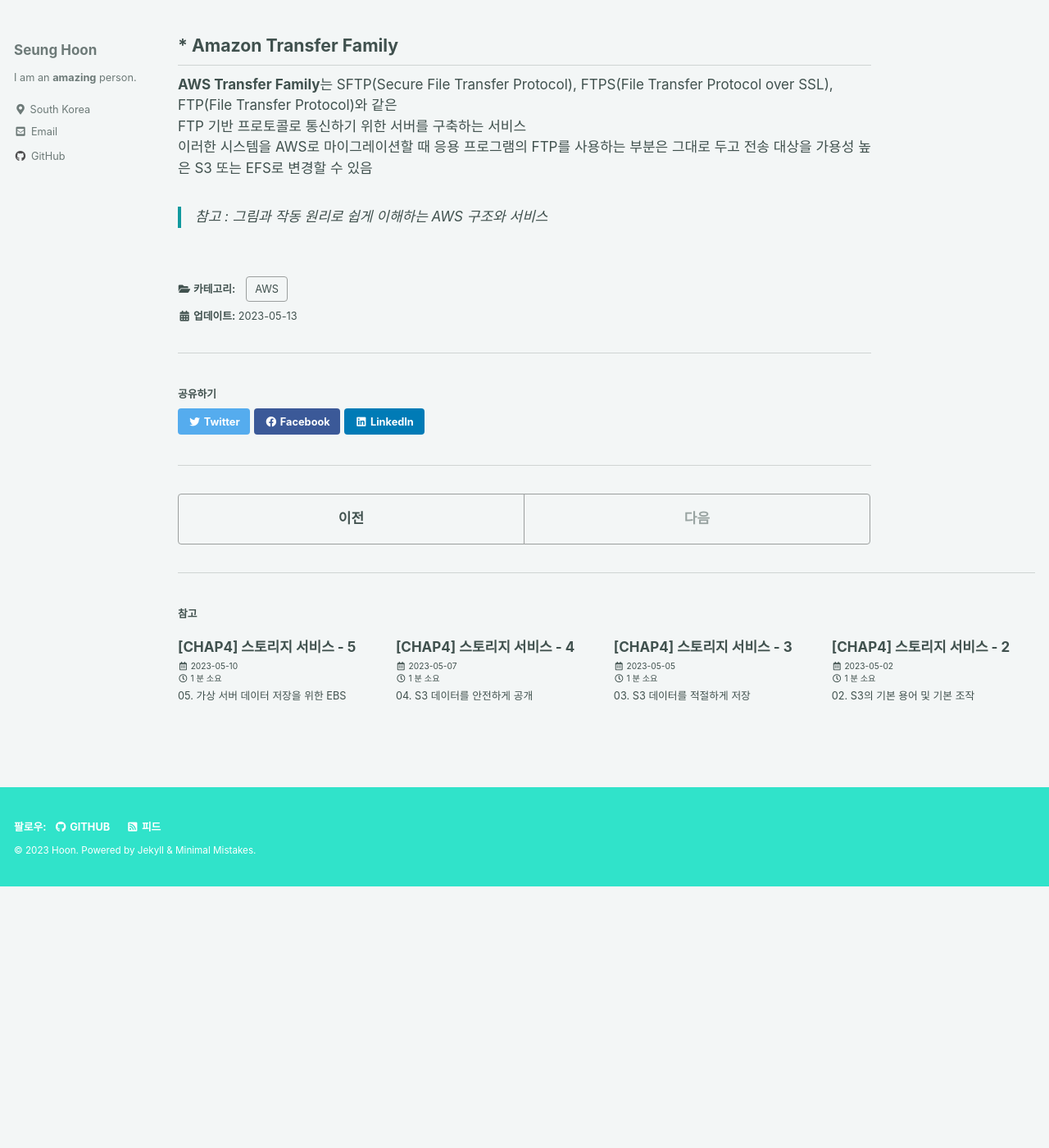
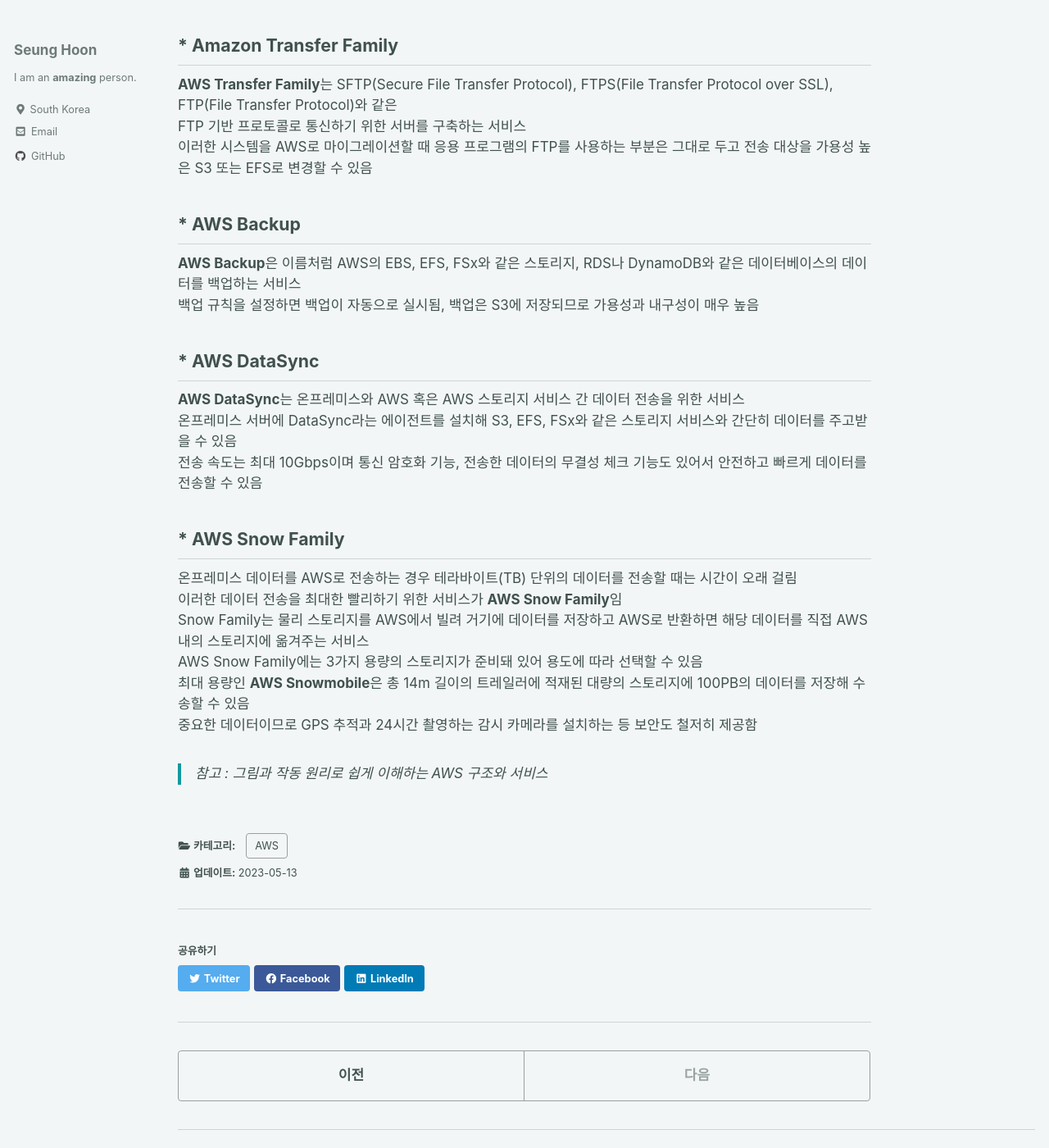
Before and after one commit to ibk01161/ibk01161.github.io, a Jekyll site: the page built from _posts/2023-05-13-aws4_06.md, in a window 1280 px wide and 1400 px high, scrolled down 1238 px. Shown: the whole window at 82% size. Built offline with Jekyll 4.4.1, drawn with Linux system fonts in a browser that asks for light colours; cached includes are drawn as plain includes; before the commit the page ends 2319 px from its top, so only the background shows below that.

Commit message:
Add Post

```diff
--- a/_posts/2023-05-13-aws4_06.md
+++ b/_posts/2023-05-13-aws4_06.md
@@ -42,4 +42,27 @@ FTP 기반 프로토콜로 통신하기 위한 서버를 구축하는 서비스
 이러한 시스템을 AWS로 마이그레이션할 때 응용 프로그램의 FTP를 사용하는 부분은 그대로 두고 전송 대상을 가용성 높은 S3 또는 EFS로 변경할 수 있음
 
 
+## * AWS Backup
+
+**AWS Backup**은 이름처럼 AWS의 EBS, EFS, FSx와 같은 스토리지, RDS나 DynamoDB와 같은 데이터베이스의 데이터를 백업하는 서비스
+백업 규칙을 설정하면 백업이 자동으로 실시됨, 백업은 S3에 저장되므로 가용성과 내구성이 매우 높음
+
+
+## * AWS DataSync
+
+**AWS DataSync**는 온프레미스와 AWS 혹은 AWS 스토리지 서비스 간 데이터 전송을 위한 서비스
+온프레미스 서버에 DataSync라는 에이전트를 설치해 S3, EFS, FSx와 같은 스토리지 서비스와 간단히 데이터를 주고받을 수 있음
+전송 속도는 최대 10Gbps이며 통신 암호화 기능, 전송한 데이터의 무결성 체크 기능도 있어서 안전하고 빠르게 데이터를 전송할 수 있음
+
+
+## * AWS Snow Family
+
+온프레미스 데이터를 AWS로 전송하는 경우 테라바이트(TB) 단위의 데이터를 전송할 때는 시간이 오래 걸림
+이러한 데이터 전송을 최대한 빨리하기 위한 서비스가 **AWS Snow Family**임
+Snow Family는 물리 스토리지를 AWS에서 빌려 거기에 데이터를 저장하고 AWS로 반환하면 해당 데이터를 직접 AWS 내의 스토리지에 옮겨주는 서비스
+AWS Snow Family에는 3가지 용량의 스토리지가 준비돼 있어 용도에 따라 선택할 수 있음
+최대 용량인 **AWS Snowmobile**은 총 14m 길이의 트레일러에 적재된 대량의 스토리지에 100PB의 데이터를 저장해 수송할 수 있음
+중요한 데이터이므로 GPS 추적과 24시간 촬영하는 감시 카메라를 설치하는 등 보안도 철저히 제공함
+
+
 > 참고 : 그림과 작동 원리로 쉽게 이해하는 AWS 구조와 서비스
```
